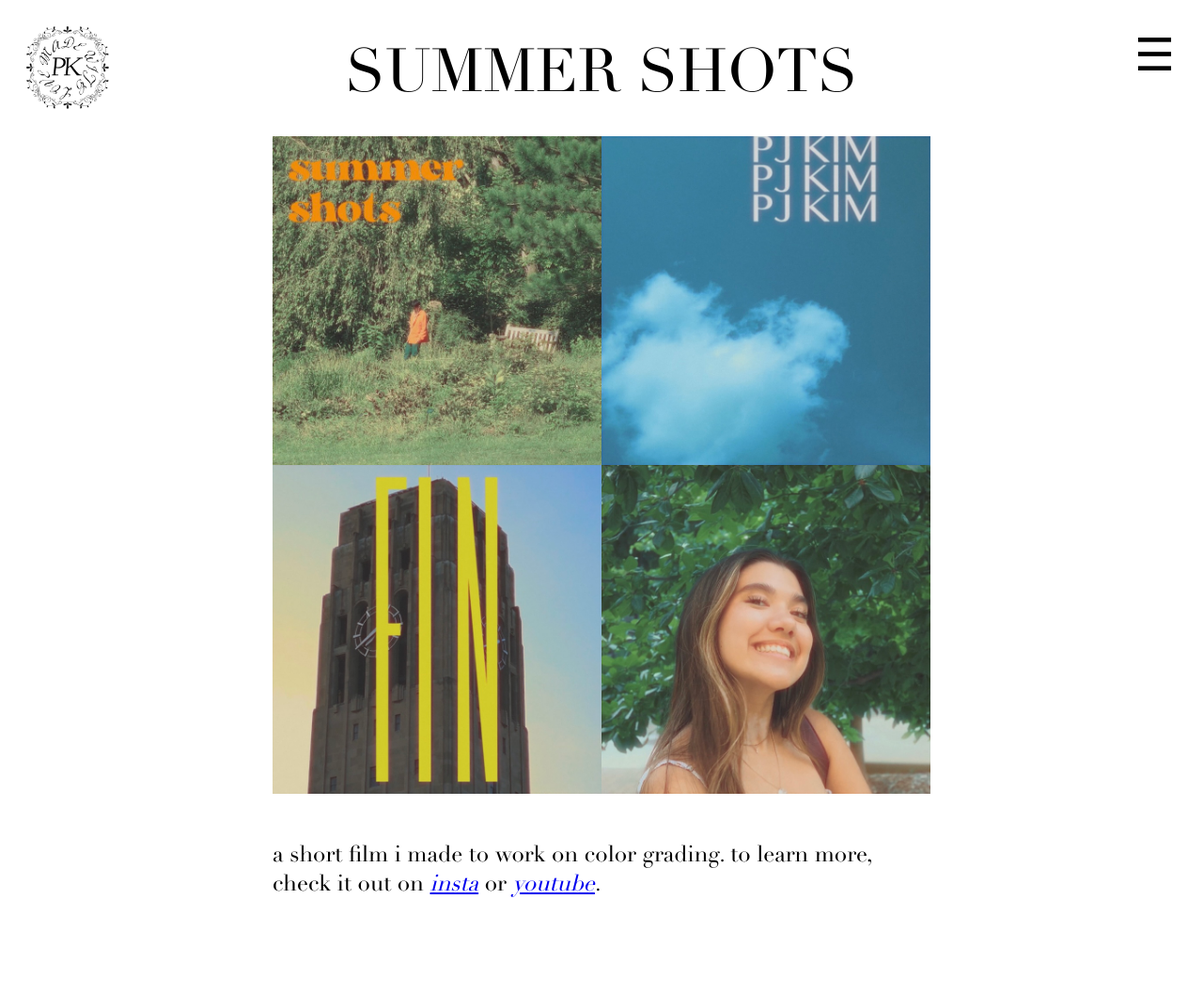
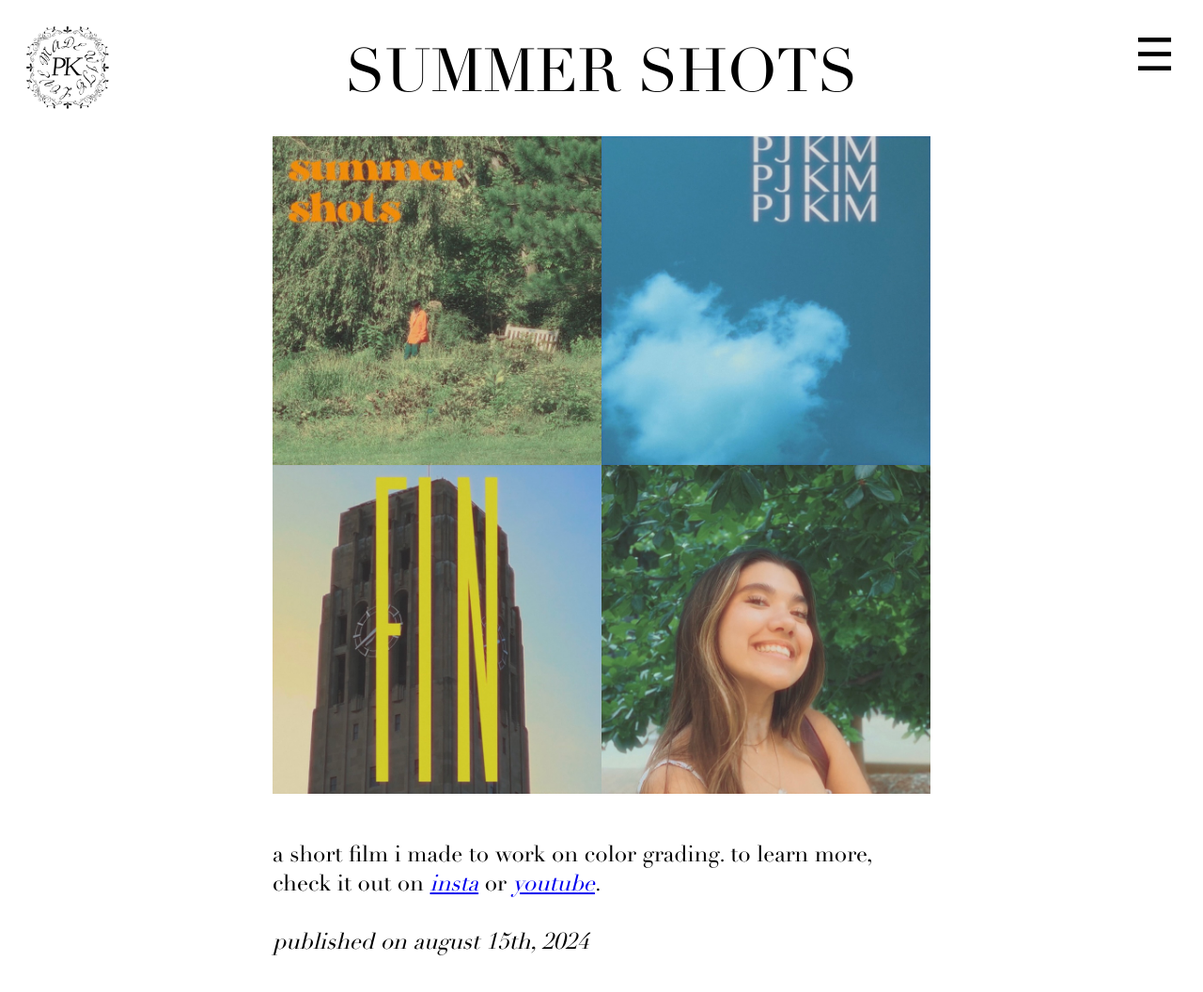
Before and after one commit to PJ1229/Personal-Portfolio, a website: page public/summer-shots.html in a window 1280 px wide. Shown: the whole page at 94% size. Drawn offline with Linux system fonts and the light colour scheme; a web font is replaced by a local one.

Commit message:
added publish date

```diff
--- a/public/summer-shots.html
+++ b/public/summer-shots.html
@@ -50,7 +50,9 @@
         </div>
         <p style="font-size: 24px; max-width: 700px; margin: auto; margin-top: 170px; padding: 24px; margin-bottom: 100px; font-family: 'didot-regular'">
             a short film i made to work on color grading.
-            to learn more, check it out on <a target="_blank" href="https://www.instagram.com/p/C-sTDmCxXbc/"><i>insta</i></a> or <a target="_blank" href="https://www.youtube.com/watch?v=udXeOOQQxbU"><i>youtube</i></a>.
+            to learn more, check it out on <a target="_blank" href="https://www.instagram.com/p/C-sTDmCxXbc/"><i>insta</i></a> or <a target="_blank" href="https://www.youtube.com/watch?v=udXeOOQQxbU"><i>youtube</i></a>.<br>
+            <br>
+            <i>published on august 15th, 2024</i>
         </p>
 
     </section>
```
